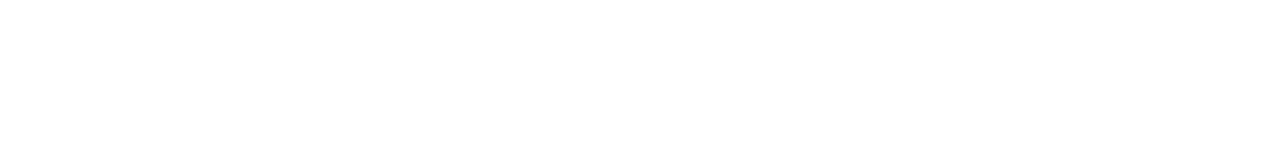
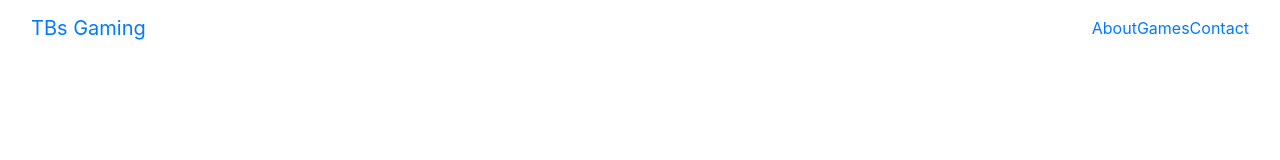
Before and after one commit to kphildev/TBs-Gaming, a plain HTML site: page index.html in a window 1280 px wide. Drawn offline with nearby package versions, Linux system fonts and the light colour scheme.

Commit message:
init framework

```diff
--- a/index.html
+++ b/index.html
@@ -13,4 +13,22 @@
 </head>
 
 <body>
+    <nav class="navbar navbar-default">
+        <div class='container-fluid'>
+            <div class='navbar-header'>
+                <a class='navbar-brand' href='#'>TBs Gaming</a>
+            </div>
+            <ul class='nav navbarnav'>
+                <li>
+                    <a href="#">About</a>
+                </li>
+                <li>
+                    <a href='#'>Games</a>
+                </li>
+                <li>
+                    <a href='#'>Contact</a>
+                </li>
+            </ul>
+        </div>
+    </nav>
 </body>
```
